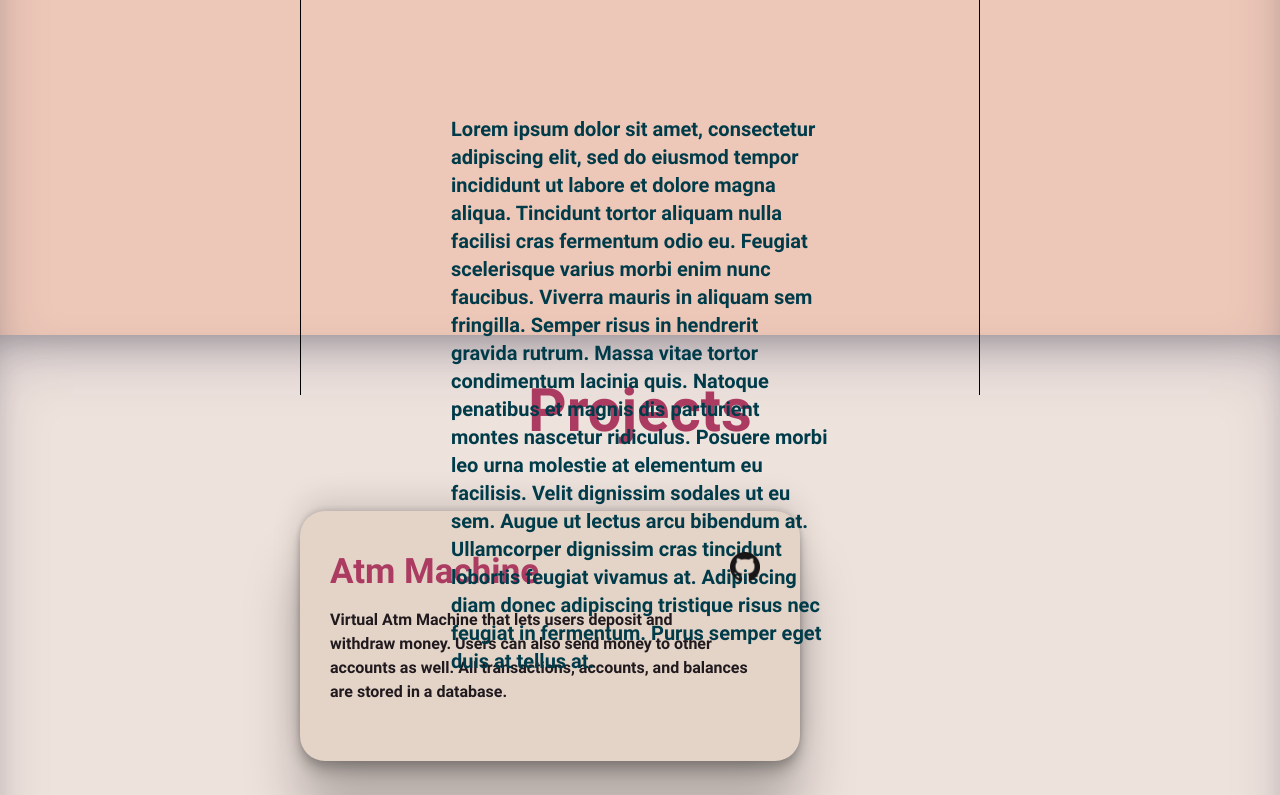
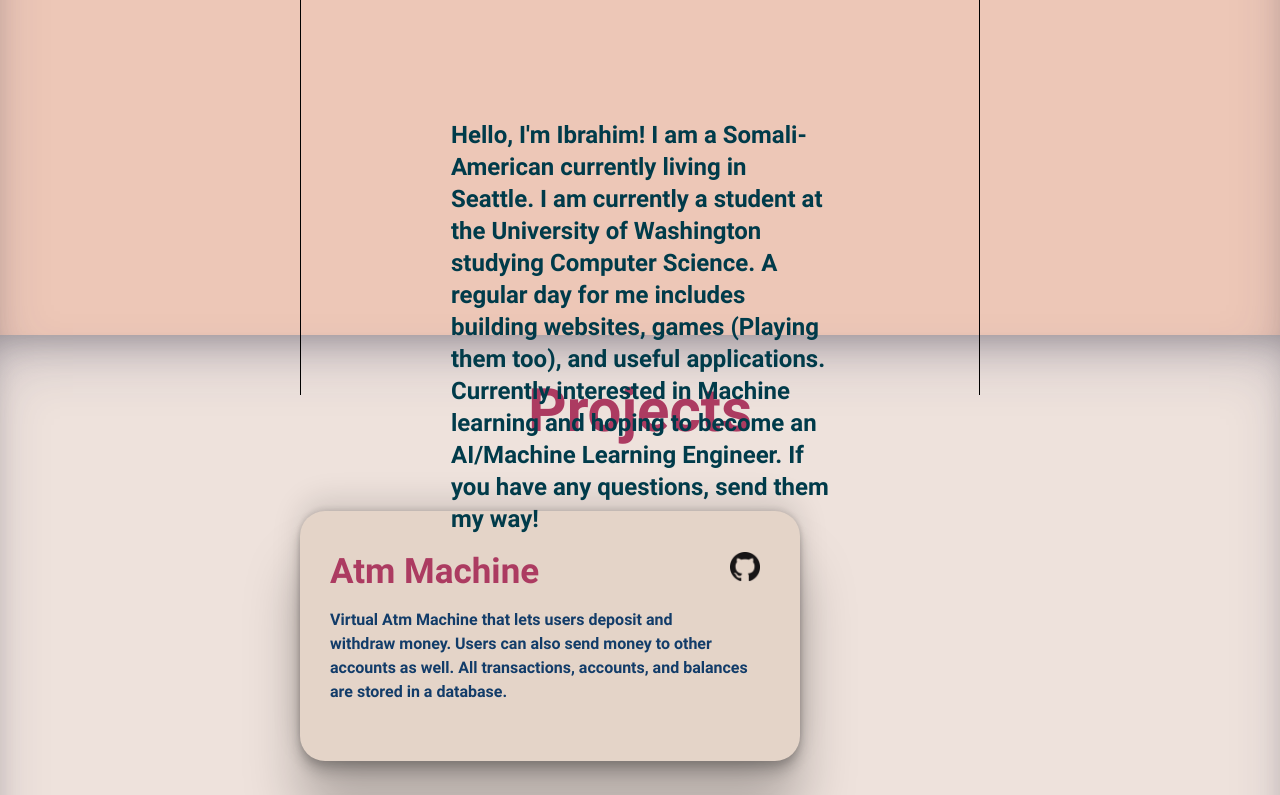
Before and after one commit to IbrahimDeria/Ibrahim-Deria-s-Personal-Portfolio, a React app: page / in a window 1280 px wide. Shown: the part 1105-1900 px from the top of the page. Built offline with nearby package versions, Linux system fonts and the light colour scheme.

Commit message:
Updating

```diff
--- a/src/CSS/About.css
+++ b/src/CSS/About.css
@@ -33,7 +33,6 @@ body {
   left: 800px;
 }
 .borders {
-  font-size: 20px;
   height: 300px;
   top: 300px;
   position: relative;
@@ -49,3 +48,7 @@ body {
   border-left-width: 1px;
   border-left-style: solid;
 }
+.borders p {
+  font-size: 3vh;
+  line-height: 4vh;
+}
--- a/src/CSS/App.css
+++ b/src/CSS/App.css
@@ -1,3 +1,6 @@
+html {
+  scroll-behavior: smooth;
+}
 body {
   color: #d6d5cb;
   font-family: Robot Thick;
--- a/src/CSS/Footer.css
+++ b/src/CSS/Footer.css
@@ -7,8 +7,7 @@ body {
   margin: 0;
   padding-left: 150px;
   padding-right: 400px;
-  background-color: #f6f6f2;
-  color: grey;
+  background-color: #eee2dc;
   height: 15vh;
   box-shadow: rgba(50, 50, 93, 0.25) 0px 30px 60px -12px inset,
     rgba(0, 0, 0, 0.3) 0px 18px 36px -18px inset;
--- a/src/CSS/ProjectCard.css
+++ b/src/CSS/ProjectCard.css
@@ -1,6 +1,6 @@
 .projectCard {
   background-color: #e4d4c8;
-  color: #201a1e;
+  color: #123c69;
   height: 250px;
   width: 500px;
   border-radius: 25px;
--- a/src/CSS/Projects.css
+++ b/src/CSS/Projects.css
@@ -6,7 +6,6 @@ body {
 .mainProject {
   height: 90vh;
   background-color: #eee2dc;
-  color: grey;
   box-shadow: rgba(50, 50, 93, 0.25) 0px 30px 60px -12px inset,
     rgba(0, 0, 0, 0.3) 0px 18px 36px -18px inset;
 }
--- a/src/CSS/Skills.css
+++ b/src/CSS/Skills.css
@@ -18,6 +18,7 @@ h3 {
   font-size: 60px;
   text-align: center;
   padding-bottom: 50px;
+  color: #ac3b61;
 }
 .mainSkills h3 {
   padding-top: 30px;
--- a/src/CSS/Tag.css
+++ b/src/CSS/Tag.css
@@ -19,4 +19,5 @@
   padding-bottom: 2vh;
   font-size: 2vh;
   text-align: center;
+  color: #123c69;
 }
--- a/src/Components/About.js
+++ b/src/Components/About.js
@@ -8,18 +8,13 @@ function About() {
         <img alt="ibrahimderia" src={picMe} className="myPic"></img>
         <div className="borders">
           <p>
-            Lorem ipsum dolor sit amet, consectetur adipiscing elit, sed do
-            eiusmod tempor incididunt ut labore et dolore magna aliqua.
-            Tincidunt tortor aliquam nulla facilisi cras fermentum odio eu.
-            Feugiat scelerisque varius morbi enim nunc faucibus. Viverra mauris
-            in aliquam sem fringilla. Semper risus in hendrerit gravida rutrum.
-            Massa vitae tortor condimentum lacinia quis. Natoque penatibus et
-            magnis dis parturient montes nascetur ridiculus. Posuere morbi leo
-            urna molestie at elementum eu facilisis. Velit dignissim sodales ut
-            eu sem. Augue ut lectus arcu bibendum at. Ullamcorper dignissim cras
-            tincidunt lobortis feugiat vivamus at. Adipiscing diam donec
-            adipiscing tristique risus nec feugiat in fermentum. Purus semper
-            eget duis at tellus at.
+            Hello, I'm Ibrahim! I am a Somali-American currently living in
+            Seattle. I am currently a student at the University of Washington
+            studying Computer Science. A regular day for me includes building
+            websites, games (Playing them too), and useful applications.
+            Currently interested in Machine learning and hoping to become an
+            AI/Machine Learning Engineer. If you have any questions, send them
+            my way!
           </p>
         </div>
       </div>
```
